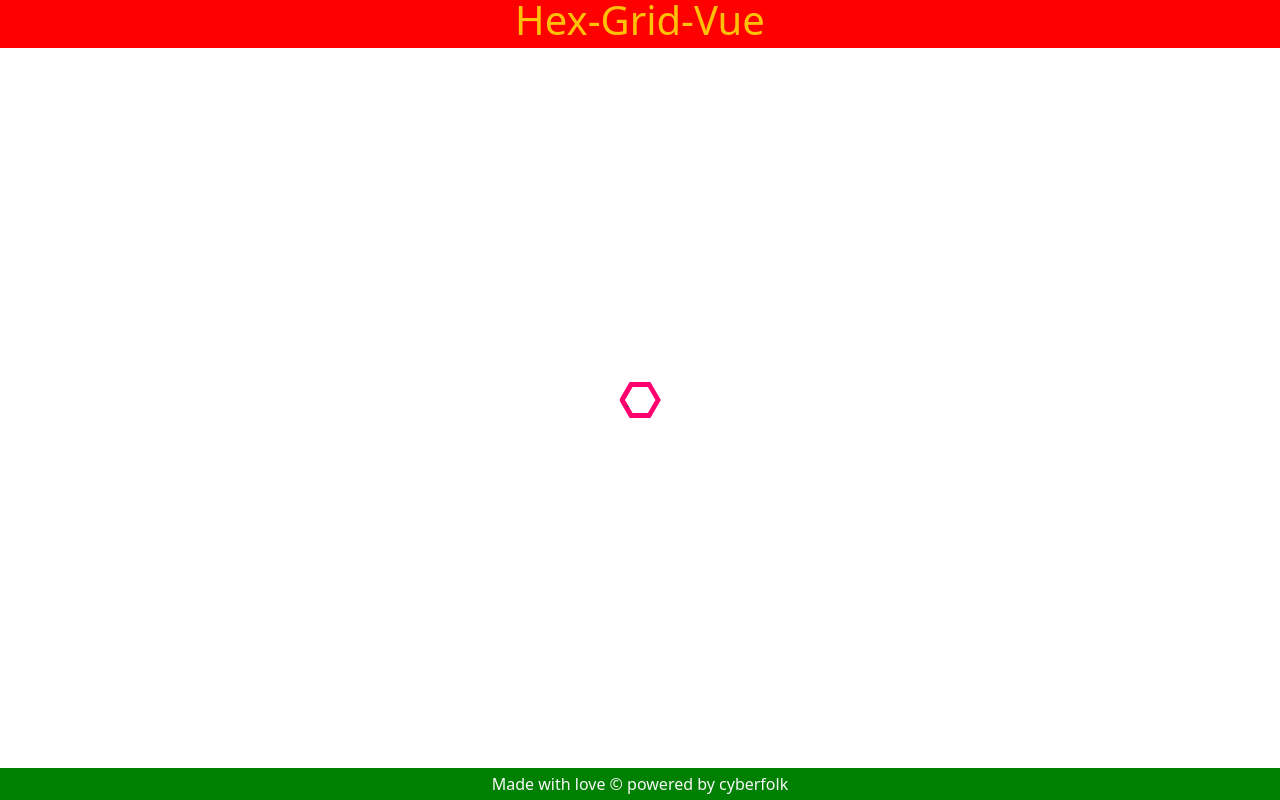
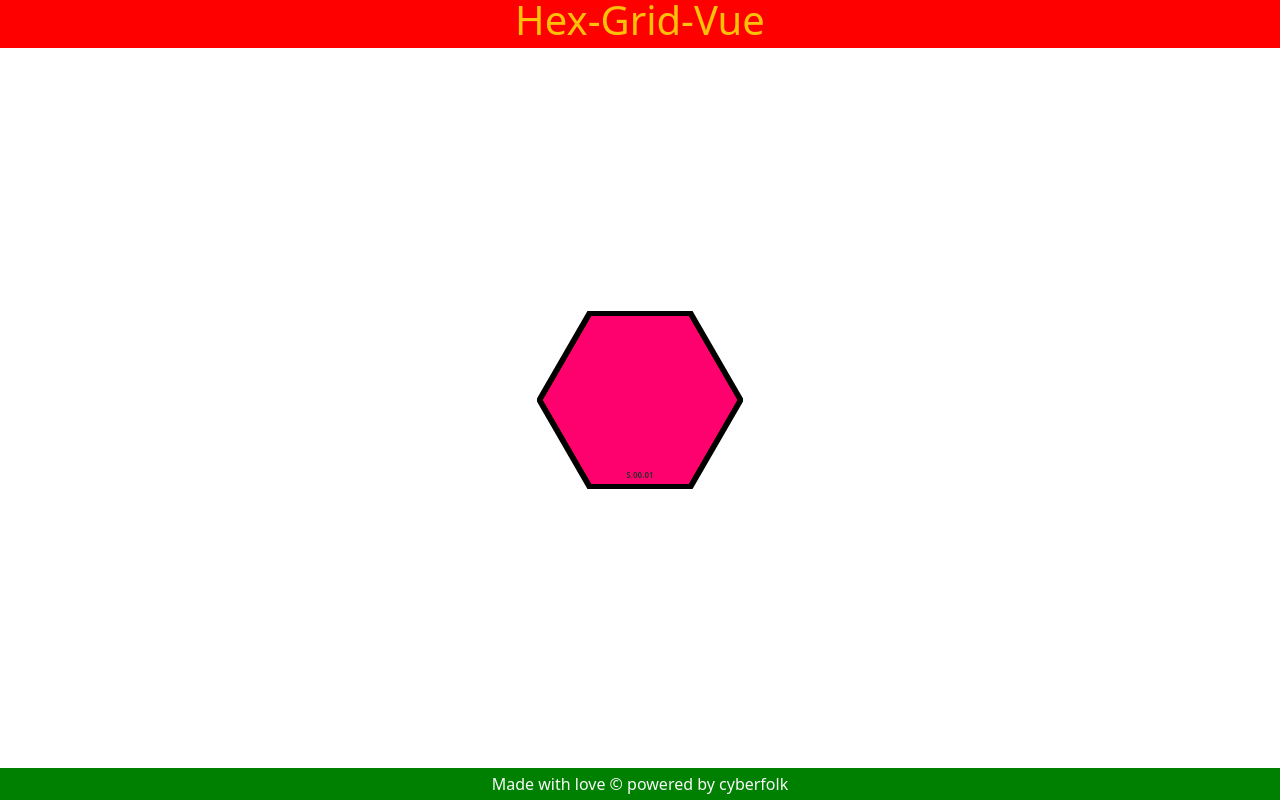
Before and after one commit to cyberfolk/hex-grid, a Vue app: page / in a window 1280 px wide. Built offline with nearby package versions, Linux system fonts and the light colour scheme.

Commit message:
[UPD] border black (:after)

```diff
--- a/src/assets/styles/partials/_common.scss
+++ b/src/assets/styles/partials/_common.scss
@@ -1 +1,15 @@
 @use "./variables" as *;
+
+@property --border {
+    syntax: '<length>';
+    inherits: true;
+    initial-value: 0;
+}
+
+.border:before {
+    content: "";
+    position: absolute;
+    inset: 0;
+    background: black;
+    -webkit-mask: paint(polygon-border);
+}
--- a/src/assets/styles/partials/variables/_dimension.scss
+++ b/src/assets/styles/partials/variables/_dimension.scss
@@ -19,4 +19,5 @@ $MA_HEIGHT: calc($HEX_HEIGHT * 20);
 $HEX_HEIGHT: calc($HEX_HEIGHT * $HEX_REDUCTION); // Add reduction to show hex padding
 $HEX_WIDTH: calc($HEX_WIDTH * $HEX_REDUCTION); // Add reduction to show hex padding
 
-$hex_path: 25% 0%, 75% 0%, 100% 50%, 75% 100%, 25% 100%, 0% 50%;
+$HEX_PATH: 25% 0%, 75% 0%, 100% 50%, 75% 100%, 25% 100%, 0% 50%;
+$HEX_BORDER: 5px;
--- a/src/components/SiteMain.vue
+++ b/src/components/SiteMain.vue
@@ -19,6 +19,7 @@ export default {
     };
   },
 
+
 };
 </script>
 
--- a/src/components/item/HexItem.vue
+++ b/src/components/item/HexItem.vue
@@ -5,41 +5,28 @@ export default {
     components: {},
     props: { hex: Object, },
     data() { return { state, }; },
-    mounted() {
-        CSS.paintWorklet.addModule('./src/assets/js/polygon-border.js');
-    }
 }
 </script>
 
 <template>
-    <div class="hex hex_border" :style="state.getHexStyle(hex)">
+    <div class="hex border" :style="state.getHexStyle(hex)">
         <div class="hex_code"> {{ hex.code }} </div>
     </div>
     <!-- /.hex -->
 </template>
 
-<style lang="scss">
+<style lang="scss" scoped>
 @use '../../assets/styles/partials/variables' as *;
 
-
-@property --border {
-    syntax: '<length>';
-    inherits: true;
-    initial-value: 0;
-}
-
-.hex_border {
-    background: green;
-    clip-path: polygon($hex_path);
-    -webkit-mask: paint(polygon-border);
-    --path: 25% 0%, 75% 0%, 100% 50%, 75% 100%, 25% 100%, 0% 50%;
-    --border: 5px;
+.border {
+    --path: #{$HEX_PATH};
+    --border: #{$HEX_BORDER};
 }
 
 .hex {
-    clip-path: polygon($hex_path);
-    height: $HEX_HEIGHT;
-    width: $HEX_WIDTH;
+    clip-path: polygon($HEX_PATH);
+    height: calc($HEX_HEIGHT * 5);
+    width: calc($HEX_WIDTH * 5);
     position: absolute;
     transform: translate(-50%, -50%);
     text-align: center;
--- a/src/main.js
+++ b/src/main.js
@@ -6,3 +6,9 @@ import '@fortawesome/fontawesome-free/css/all.css'
 import * as bootstrap from 'bootstrap'
 
 createApp(App).mount('#app')
+
+if (CSS.paintWorklet) {
+    CSS.paintWorklet.addModule('./src/assets/js/polygon-border.js');
+} else {
+    alert("Your browser cannot run this demo. Consider Chrome or Edge instead")
+}
```
